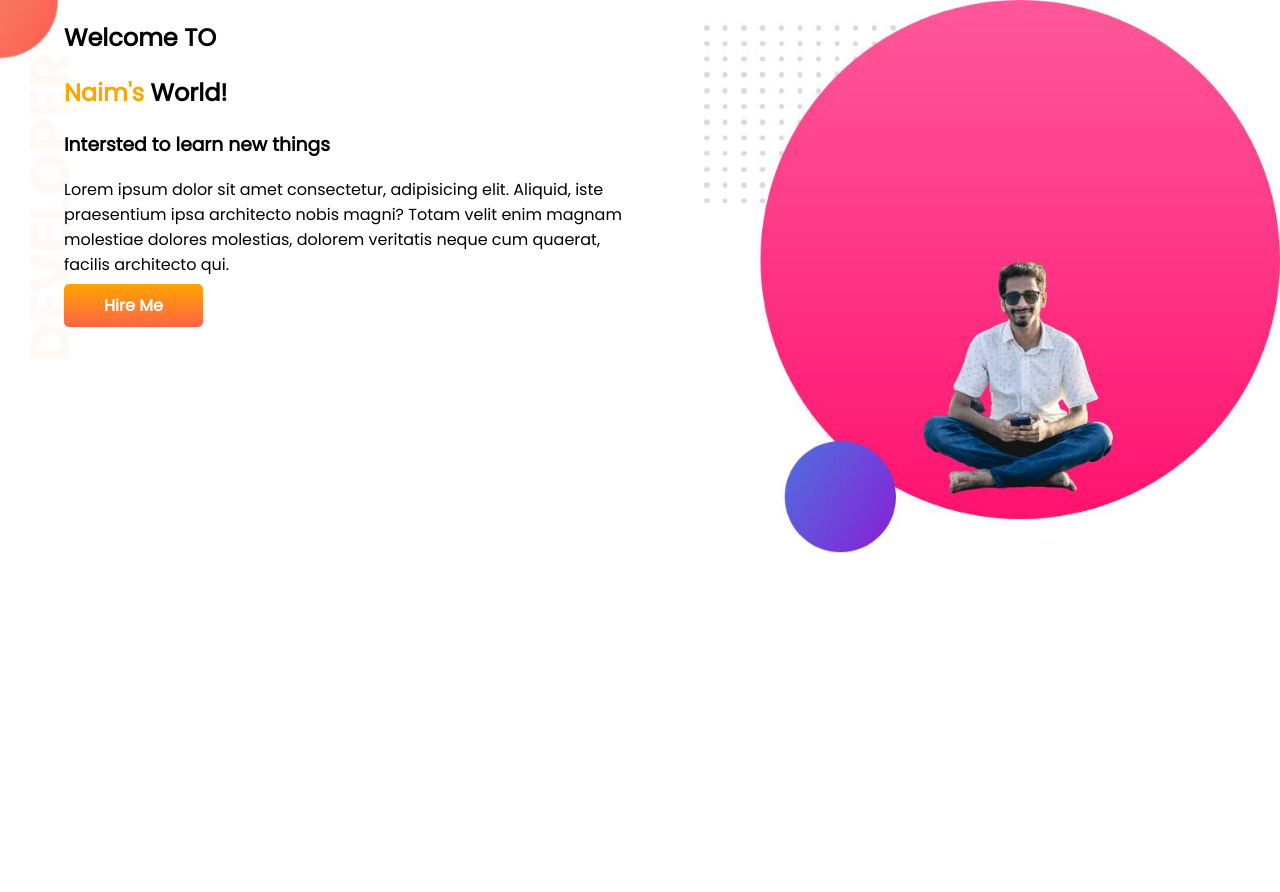
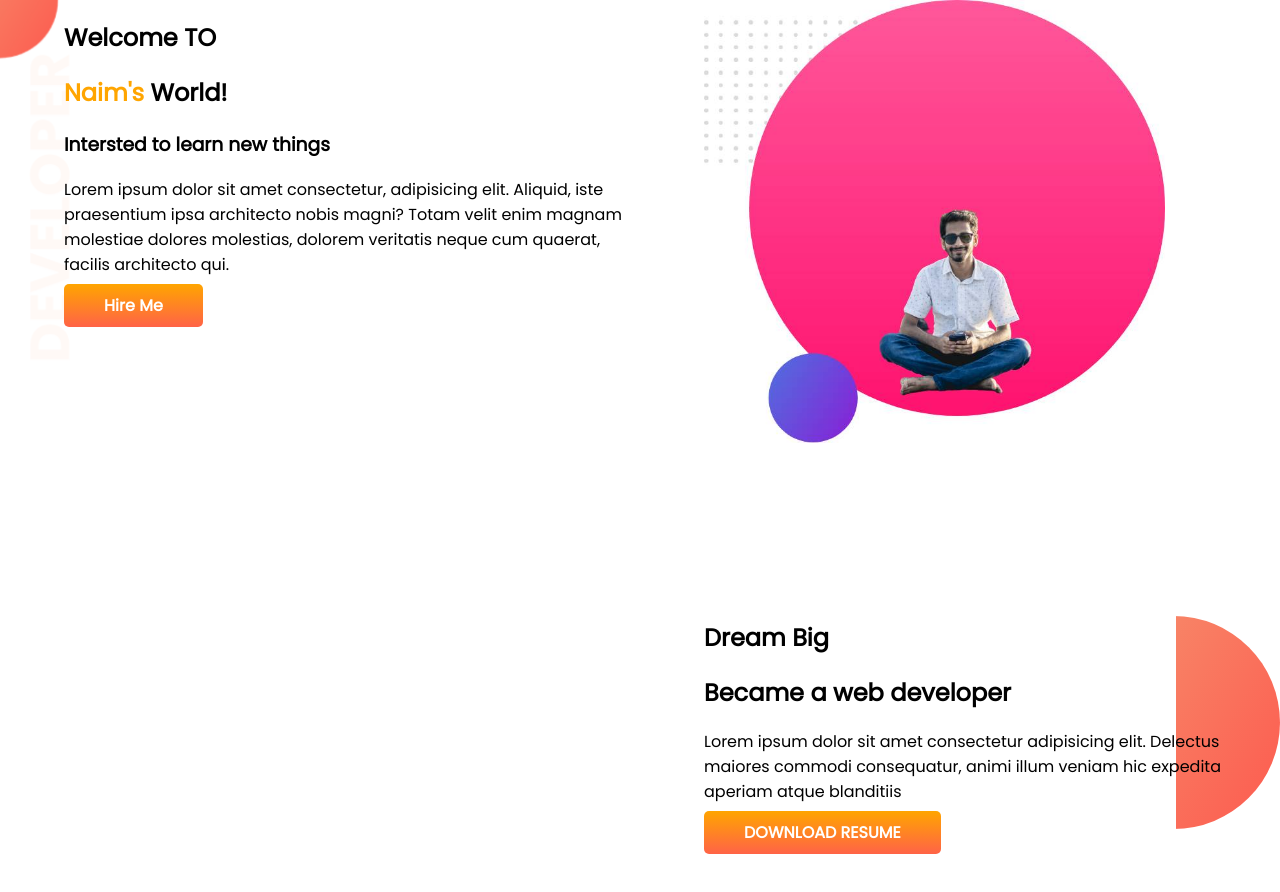
Before and after one commit to Kamruzzamannaim/developer-portfolioAgain, a plain HTML site: page index.html in a window 1280 px wide. Before the commit the page ends 800 px from the top, so only its background shows below. Drawn offline with Linux system fonts and the light colour scheme.

Commit message:
mid section

```diff
--- a/index.html
+++ b/index.html
@@ -24,6 +24,15 @@
             <img src="images/Naim 1.jpg" alt="">
         </div>
 </section>
+<section class="mid-banner" >
+    <div class="half-width"><img src="images/naim pic 2" alt=""></div>
+    <div class="half-width">
+        <h1>Dream Big</h1>
+        <h2>Became a web developer</h2>
+        <p>Lorem ipsum dolor sit amet consectetur adipisicing elit. Delectus maiores commodi consequatur, animi illum veniam hic expedita aperiam atque blanditiis</p>
+        <a class="button" href="">DOWNLOAD RESUME</a>
+    </div>
+</section>
 
 </body>
 </html>
--- a/style.css
+++ b/style.css
@@ -5,17 +5,23 @@ body{
 
 section{
     display:flex;
+    margin-bottom: 150px;
 }
 .top-banner{
    background-image: url(images/top-banner.png);
    background-repeat: no-repeat;
+}
+.mid-banner{
+    background-image: url(images/exp-bg.png);
+    background-repeat: no-repeat;
+    background-position: right;
 }
 .half-width{
     width: 50%;
     padding-left: 5%;
 }
 .half-width img{
-    width: 100%;
+    width: 80%;
 }
 .Orange-Color{
     color: orange;
```
